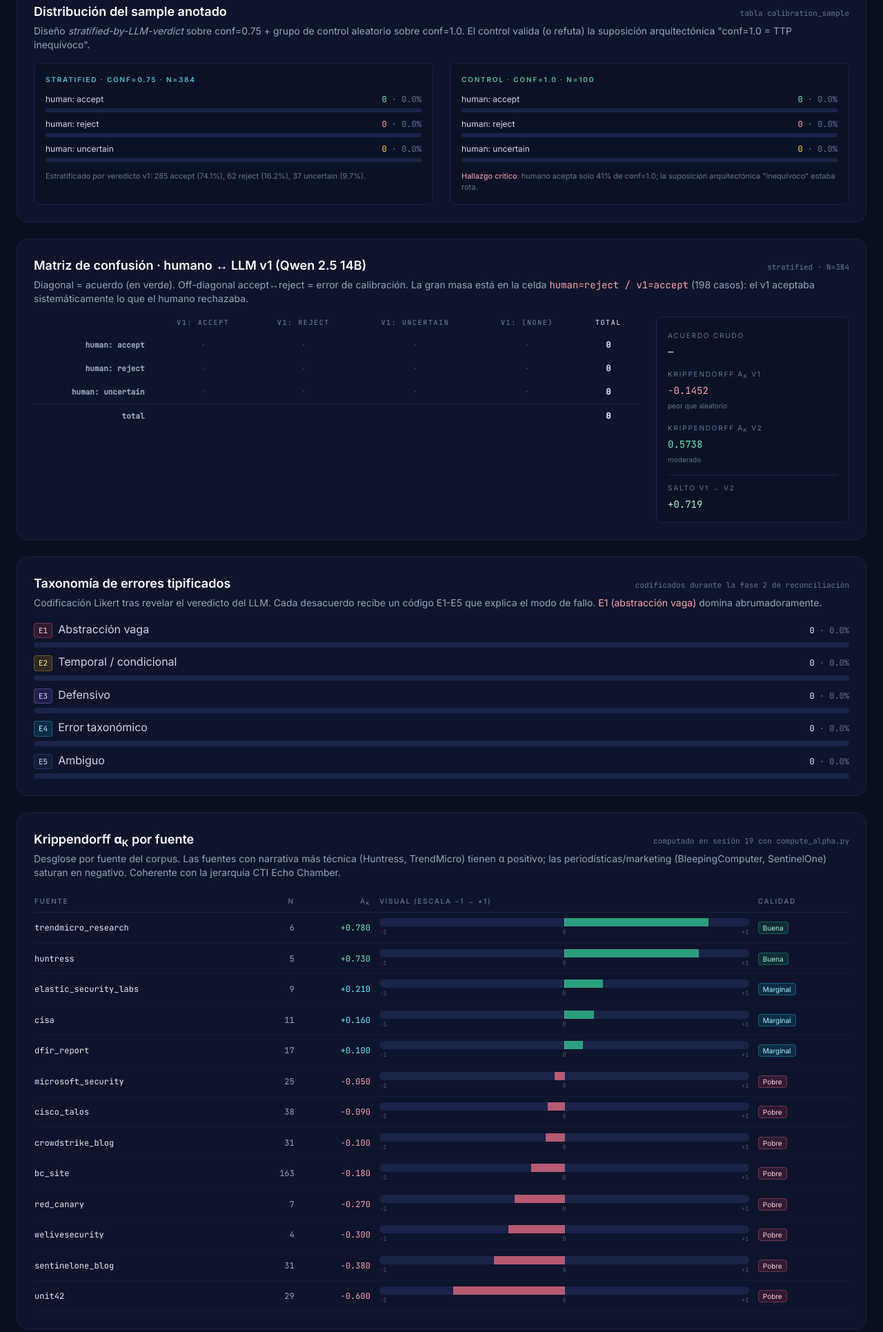
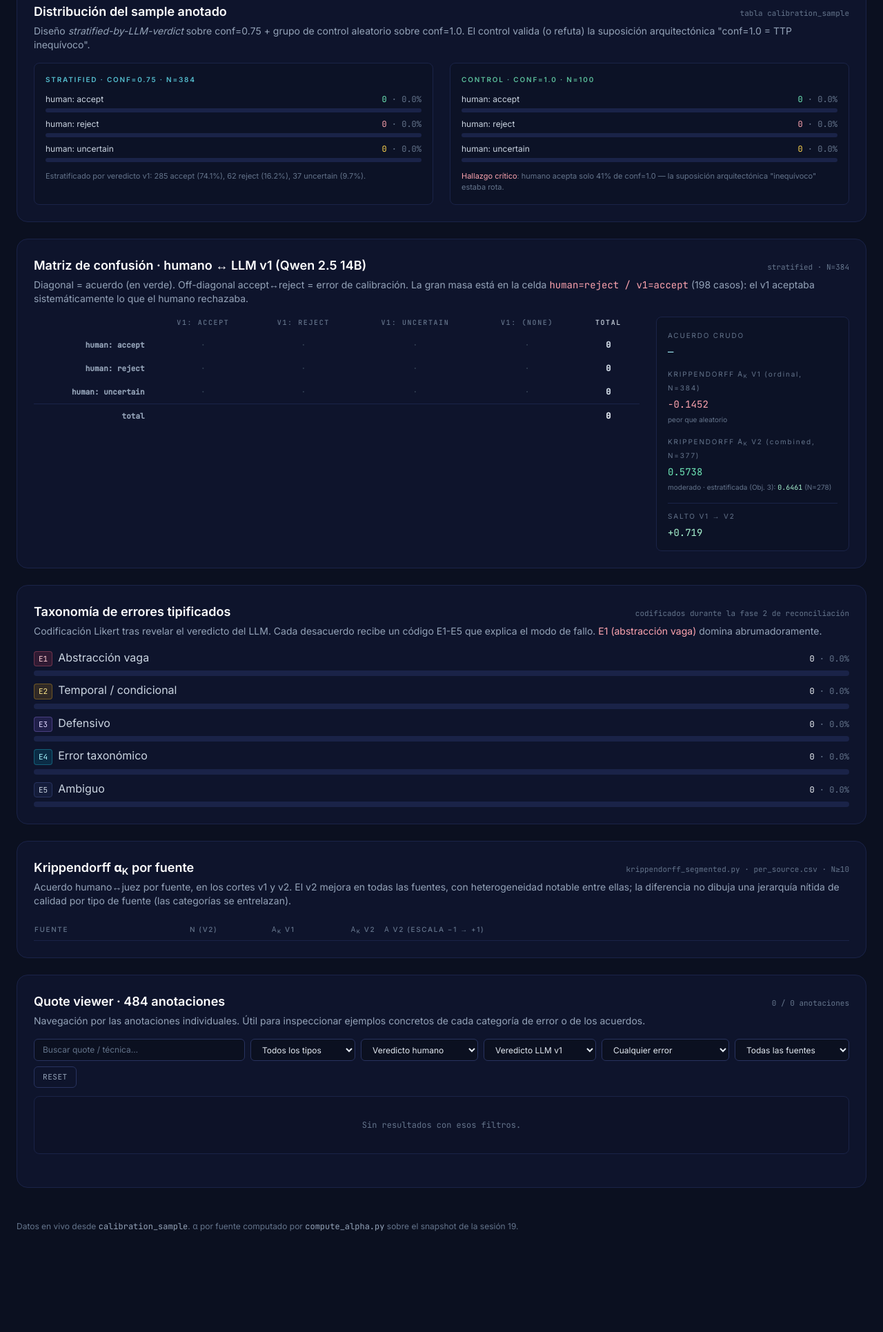
Before and after one commit to SalvaCB-git/ransomware-intelligence-pipeline, a Flask app: page /calibration-stats in a window 1280 px wide. Shown: the part 538-2469 px from the top of the page at 69% size. Run offline with Flask 3, Linux system fonts and the light colour scheme; data that the repository does not hold is empty; parts of the project's set-up code (start-up, migrations or seed data) failed here and were passed over; some libraries are stand-ins or nearby versions.

Commit message:
demo: datos canónicos en la UI
- α por fuente: fuera el snapshot hardcodeado de la sesión 19; la API sirve
  outputs/krippendorff_segmented/per_source.csv (cortes v1 y v2)
- calibration-stats: retirada la mención a la jerarquía CTI Echo Chamber
  (claim corregido en memoria/dosier); tabla por fuente con v1/v2 canónicos
- judge/demo: el +30,5 pp se etiqueta como comparación indicativa con el
  like-for-like homogéneo ≈ +21,5 pp; cortes del α etiquetados (combined
  N=377 vs estratificada 0,6461 N=278)

```diff
--- a/app.py
+++ b/app.py
@@ -85,6 +85,7 @@ _EVAL_F1_DIR = _Path("/app/outputs/evaluation_f1")
 _LONGITUDINAL_DIR = _Path("/app/outputs/longitudinal")
 _COOCCURRENCE_DIR = _Path("/app/outputs/cooccurrence")
 _CATALOG_LAG_DIR = _Path("/app/outputs/catalog_lag")
+_KRIPP_DIR = _Path("/app/outputs/krippendorff_segmented")
 
 # Configuración del juez v2 (la lógica vive en judge_core.py).
 _JUDGE_MODEL = os.environ.get("GEMINI_MODEL", DEFAULT_MODEL)
@@ -1713,48 +1714,21 @@ def calibration_stats_data():
     finally:
         conn.close()
 
-    # Krippendorff α por fuente: snapshot de la sesión 19 (16-abr-2026).
-    #
-    # Calcularlo en caliente desde la BD actual daría valores distintos a los
-    # que cita la memoria (§calibración), porque el corpus ha cambiado desde la sesión
-    # 19 (más anotaciones humanas, dedup B1 aplicado, el juez v1 amplió
-    # cobertura). Bajar `min_n` en krippendorff_segmented.py para incluir
-    # Huntress/Trendmicro/Elastic/Welivesecurity tampoco arregla nada: sus α
-    # se recalcularían sobre la BD evolucionada y no encajarían con los
-    # números que aparecen en la memoria.
-    #
-    # La α del contrato (α=0,6461 sobre la estratificada, Objetivo 3) no
-    # depende de este corte y se puede reproducir desde
-    # outputs/krippendorff_segmented/headline.csv, que el script sí regenera
-    # de forma consistente.
-    #
-    # Pasar a leer el CSV dinámicamente exigiría reescribir la narrativa de
-    # la memoria (§calibración) para que cuadre con la BD actual. Trabajo a futuro,
-    # post-defensa.
-    alpha_by_source = [
-        {"source": "huntress",            "alpha": 0.73,  "n": 5,   "verdict_h": "good"},
-        {"source": "trendmicro_research", "alpha": 0.78,  "n": 6,   "verdict_h": "good"},
-        {"source": "elastic_security_labs","alpha": 0.21,  "n": 9,   "verdict_h": "marginal"},
-        {"source": "cisa",                "alpha": 0.16,  "n": 11,  "verdict_h": "marginal"},
-        {"source": "dfir_report",         "alpha": 0.10,  "n": 17,  "verdict_h": "marginal"},
-        {"source": "microsoft_security",  "alpha": -0.05, "n": 25,  "verdict_h": "poor"},
-        {"source": "cisco_talos",         "alpha": -0.09, "n": 38,  "verdict_h": "poor"},
-        {"source": "crowdstrike_blog",    "alpha": -0.10, "n": 31,  "verdict_h": "poor"},
-        {"source": "bc_site",             "alpha": -0.18, "n": 163, "verdict_h": "poor"},
-        {"source": "red_canary",          "alpha": -0.27, "n": 7,   "verdict_h": "poor"},
-        {"source": "welivesecurity",      "alpha": -0.30, "n": 4,   "verdict_h": "poor"},
-        {"source": "sentinelone_blog",    "alpha": -0.38, "n": 31,  "verdict_h": "poor"},
-        {"source": "unit42",              "alpha": -0.60, "n": 29,  "verdict_h": "poor"},
-    ]
+    # Krippendorff α por fuente: se sirve el CSV canónico que regenera
+    # krippendorff_segmented.py (cortes v1 y v2, min_n=10). Es la misma fuente
+    # de verdad que respalda las cifras de la memoria; el snapshot histórico
+    # de la sesión 19 quedó obsoleto tras el dedup y se retiró de la UI.
+    alpha_per_source = _read_csv_records(_KRIPP_DIR / "per_source.csv")
 
     return jsonify({
         "sample_distribution":  sample_distribution,
         "confusion_v1":         confusion_v1,
         "control_distribution": control_distribution,
         "taxonomy":             taxonomy,
-        "alpha_by_source":      alpha_by_source,
+        "alpha_per_source":     alpha_per_source,
         "alpha_global_v1":      -0.1452,
         "alpha_global_v2":      0.5738,
+        "alpha_stratified_v2":  0.6461,
         "quotes":               quotes,
     })
 
--- a/templates/calibration_stats/index.html
+++ b/templates/calibration_stats/index.html
@@ -62,7 +62,7 @@
       <div class="text-[10px] uppercase tracking-[0.18em] text-emerald-300/80 font-semibold mb-3">Control · conf=1.0 · N=100</div>
       <div class="space-y-2 text-[12px]" id="dist-control"></div>
       <p class="text-[11px] text-slate-500 mt-3">
-        <span class="text-rose-300">Hallazgo crítico</span>: humano acepta solo 41% de conf=1.0; la suposición arquitectónica "inequívoco" estaba rota.
+        <span class="text-rose-300">Hallazgo crítico</span>: humano acepta solo 41% de conf=1.0 — la suposición arquitectónica "inequívoco" estaba rota.
       </p>
     </div>
   </div>
@@ -101,14 +101,14 @@
         <div class="font-mono text-cyan-200" id="agreement-crude">—</div>
       </div>
       <div>
-        <div class="text-[10px] uppercase tracking-[0.18em] text-slate-500 mb-1">Krippendorff α<sub>K</sub> v1</div>
+        <div class="text-[10px] uppercase tracking-[0.18em] text-slate-500 mb-1">Krippendorff α<sub>K</sub> v1 <span class="normal-case">(ordinal, N=384)</span></div>
         <div class="font-mono text-rose-300">−0.1452</div>
         <div class="text-[10px] text-slate-500 mt-0.5">peor que aleatorio</div>
       </div>
       <div>
-        <div class="text-[10px] uppercase tracking-[0.18em] text-slate-500 mb-1">Krippendorff α<sub>K</sub> v2</div>
+        <div class="text-[10px] uppercase tracking-[0.18em] text-slate-500 mb-1">Krippendorff α<sub>K</sub> v2 <span class="normal-case">(combined, N=377)</span></div>
         <div class="font-mono text-emerald-300">0.5738</div>
-        <div class="text-[10px] text-slate-500 mt-0.5">moderado</div>
+        <div class="text-[10px] text-slate-500 mt-0.5">moderado · estratificada (Obj. 3): <span class="font-mono text-emerald-200">0.6461</span> (N=278)</div>
       </div>
       <div class="pt-2 border-t border-ink-700">
         <div class="text-[10px] uppercase tracking-[0.18em] text-slate-500 mb-1">Salto v1 → v2</div>
@@ -135,22 +135,22 @@
 <section class="rounded-2xl border border-ink-700 bg-ink-800/60 p-6 mb-6">
   <header class="flex items-baseline justify-between mb-1 flex-wrap gap-2">
     <h2 class="text-lg font-semibold text-white">Krippendorff α<sub>K</sub> por fuente</h2>
-    <span class="text-[11px] font-mono text-slate-500">computado en sesión 19 con compute_alpha.py</span>
+    <span class="text-[11px] font-mono text-slate-500">krippendorff_segmented.py · per_source.csv · N≥10</span>
   </header>
   <p class="text-sm text-slate-400 mb-4">
-    Desglose por fuente del corpus. Las fuentes con narrativa más técnica (Huntress, TrendMicro) tienen
-    α positivo; las periodísticas/marketing (BleepingComputer, SentinelOne) saturan en negativo.
-    Coherente con la jerarquía CTI Echo Chamber.
+    Acuerdo humano↔juez por fuente, en los cortes v1 y v2. El v2 mejora en todas las fuentes,
+    con heterogeneidad notable entre ellas; la diferencia no dibuja una jerarquía nítida
+    de calidad por tipo de fuente (las categorías se entrelazan).
   </p>
   <div class="overflow-x-auto">
     <table class="w-full text-[12px]" id="alpha-table">
       <thead>
         <tr class="text-[10px] uppercase tracking-[0.16em] text-slate-500 border-b border-ink-700">
           <th class="text-left py-2 pr-3 font-medium">Fuente</th>
-          <th class="text-right py-2 pr-3 font-medium">N</th>
-          <th class="text-right py-2 pr-3 font-medium">α<sub>K</sub></th>
-          <th class="text-left py-2 pr-3 font-medium" style="min-width:280px">Visual (escala −1 → +1)</th>
-          <th class="text-left py-2 pr-3 font-medium">Calidad</th>
+          <th class="text-right py-2 pr-3 font-medium">N (v2)</th>
+          <th class="text-right py-2 pr-3 font-medium">α<sub>K</sub> v1</th>
+          <th class="text-right py-2 pr-3 font-medium">α<sub>K</sub> v2</th>
+          <th class="text-left py-2 pr-3 font-medium" style="min-width:280px">α v2 (escala −1 → +1)</th>
         </tr>
       </thead>
       <tbody id="alpha-tbody"></tbody>
@@ -369,35 +369,42 @@ function renderTaxonomy() {
   }).join('');
 }
 
-// ── 4. Alpha por fuente ───────────────────────────────────────────────────────
+// ── 4. Alpha por fuente (per_source.csv canónico: cortes v1 y v2) ────────────
 function renderAlphaBySource() {
   const tb = document.getElementById('alpha-tbody');
-  const rows = [...DATA.alpha_by_source].sort((a, b) => b.alpha - a.alpha);
-  // Escala visual: -1 ... 1, centro en 0
-  // 0 = 50%, +1 = 100%, -1 = 0%
+  const bySource = {};
+  for (const r of (DATA.alpha_per_source || [])) {
+    const src = r.source;
+    if (!bySource[src]) bySource[src] = {};
+    bySource[src][r.judge] = { n: Number(r.n), alpha: Number(r.alpha_binary) };
+  }
+  const rows = Object.entries(bySource)
+    .map(([source, cuts]) => ({ source, v1: cuts.v1 || null, v2: cuts.v2 || null }))
+    .sort((a, b) => (b.v2?.alpha ?? -2) - (a.v2?.alpha ?? -2));
+
+  const fmtA = (cut) => {
+    if (!cut || !isFinite(cut.alpha)) return '<span class="text-slate-600">—</span>';
+    const a = cut.alpha;
+    const cls = a >= 0.6 ? 'text-emerald-300' : a >= 0.0 ? 'text-cyan-300' : 'text-rose-300';
+    return `<span class="${cls}">${a >= 0 ? '+' : ''}${a.toFixed(3)}</span>`;
+  };
+
+  // Escala visual del α v2: -1 ... 1, centro en 0
   tb.innerHTML = rows.map(r => {
-    const a = r.alpha;
-    const pos = ((a + 1) / 2 * 100).toFixed(2);
-    const aCls = a >= 0.6 ? 'text-emerald-300' : a >= 0.0 ? 'text-cyan-300' : 'text-rose-300';
-    const verdictMap = {
-      good:     ['Buena',   'bg-emerald-500/15 text-emerald-200 border-emerald-400/30'],
-      marginal: ['Marginal','bg-cyan-500/15 text-cyan-200 border-cyan-400/30'],
-      poor:     ['Pobre',   'bg-rose-500/15 text-rose-200 border-rose-400/30'],
-    };
-    const [vlabel, vcls] = verdictMap[r.verdict_h] || ['—', 'bg-ink-700/50 text-slate-300 border-ink-600'];
-    return `<tr class="hover:bg-ink-700/30 border-b border-ink-700/50">
-      <td class="py-2 pr-3 font-mono text-slate-200">${r.source}</td>
-      <td class="py-2 pr-3 text-right font-mono text-slate-400">${r.n}</td>
-      <td class="py-2 pr-3 text-right font-mono ${aCls}">${a >= 0 ? '+' : ''}${a.toFixed(3)}</td>
-      <td class="py-2 pr-3">
+    const a = r.v2 ? r.v2.alpha : null;
+    const bar = (a == null || !isFinite(a)) ? '' : `
         <div class="relative h-3 rounded-full bg-ink-700 overflow-hidden">
           <div class="absolute top-0 bottom-0 w-px bg-slate-500" style="left:50%"></div>
           <div class="absolute top-0 bottom-0 ${a >= 0 ? 'bg-emerald-400/70' : 'bg-rose-400/70'}"
                style="${a >= 0 ? `left:50%; width:${(a*50).toFixed(2)}%` : `right:50%; width:${(-a*50).toFixed(2)}%`}"></div>
         </div>
-        <div class="flex justify-between text-[9px] font-mono text-slate-600 mt-0.5"><span>−1</span><span>0</span><span>+1</span></div>
-      </td>
-      <td class="py-2 pr-3"><span class="text-[10px] px-1.5 py-0.5 rounded border ${vcls}">${vlabel}</span></td>
+        <div class="flex justify-between text-[9px] font-mono text-slate-600 mt-0.5"><span>−1</span><span>0</span><span>+1</span></div>`;
+    return `<tr class="hover:bg-ink-700/30 border-b border-ink-700/50">
+      <td class="py-2 pr-3 font-mono text-slate-200">${r.source}</td>
+      <td class="py-2 pr-3 text-right font-mono text-slate-400">${r.v2 ? r.v2.n : '—'}</td>
+      <td class="py-2 pr-3 text-right font-mono">${fmtA(r.v1)}</td>
+      <td class="py-2 pr-3 text-right font-mono">${fmtA(r.v2)}</td>
+      <td class="py-2 pr-3">${bar}</td>
     </tr>`;
   }).join('');
 }
--- a/templates/demo/index.html
+++ b/templates/demo/index.html
@@ -68,11 +68,12 @@
     </div>
     <p class="mt-2 text-sm text-slate-400 leading-relaxed">
       Combined post-stratificado, BCa 95% CI <span id="m-f1-ci" class="font-mono text-slate-300">[—, —]</span>.
-      Mejora de <span id="m-f1-delta" class="text-violet-300 font-medium">—</span> sobre extractor solo.
+      Mejora de <span id="m-f1-delta" class="text-violet-300 font-medium">—</span> sobre extractor solo
+      (comparación indicativa; homogénea ≈ +21,5 pp).
     </p>
     <p class="mt-3 text-[11px] text-slate-500">
       MCC = <span id="m-mcc" class="font-mono text-slate-300">—</span>
-      · α<sub>K</sub> = <span id="m-alpha" class="font-mono text-slate-300">—</span>
+      · α<sub>K</sub> = <span id="m-alpha" class="font-mono text-slate-300">—</span> (combined, N=377; estratificada 0,646)
     </p>
   </article>
 
```
Also changed, not shown: templates/judge/index.html (+6 -6 lines).
